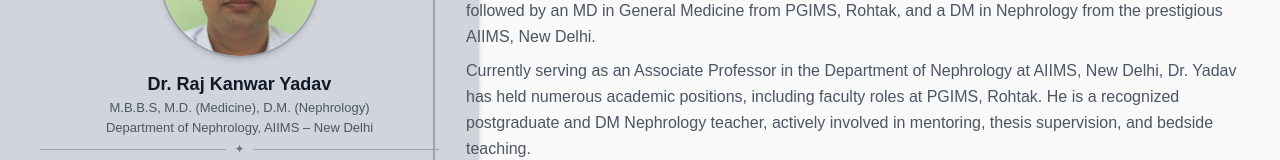
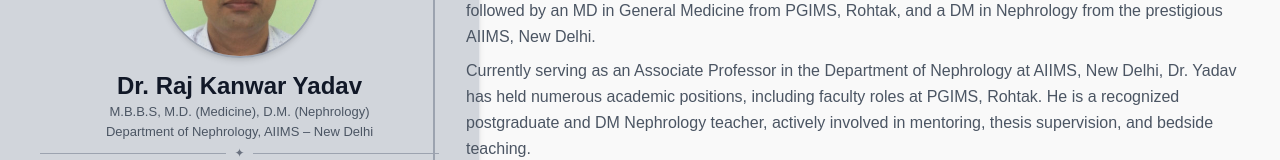
Before and after one commit to vignesh-vc/rajkanwar.yadav-2, a React (Create React App) app: page / in a window 1280 px wide. Shown: the part 196-356 px from the top of the page. Built offline with nearby package versions, Linux system fonts and the light colour scheme.

Commit message:
update style

```diff
--- a/src/pages/About.js
+++ b/src/pages/About.js
@@ -337,7 +337,7 @@ const About = () => {
           />
 
           {/* Name + Designation */}
-          <h2 className="text-sm sm:text-base md:text-lg font-bold text-gray-900 leading-tight text-center w-full">
+          <h2 className="text-sm sm:text-base md:text-2xl font-bold text-gray-900 leading-tight text-center w-full">
             Dr. Raj Kanwar Yadav
           </h2>
           <p className="text-xs sm:text-sm md:text-[13px] text-gray-600 font-medium mb-2 text-center w-full leading-snug">
```
